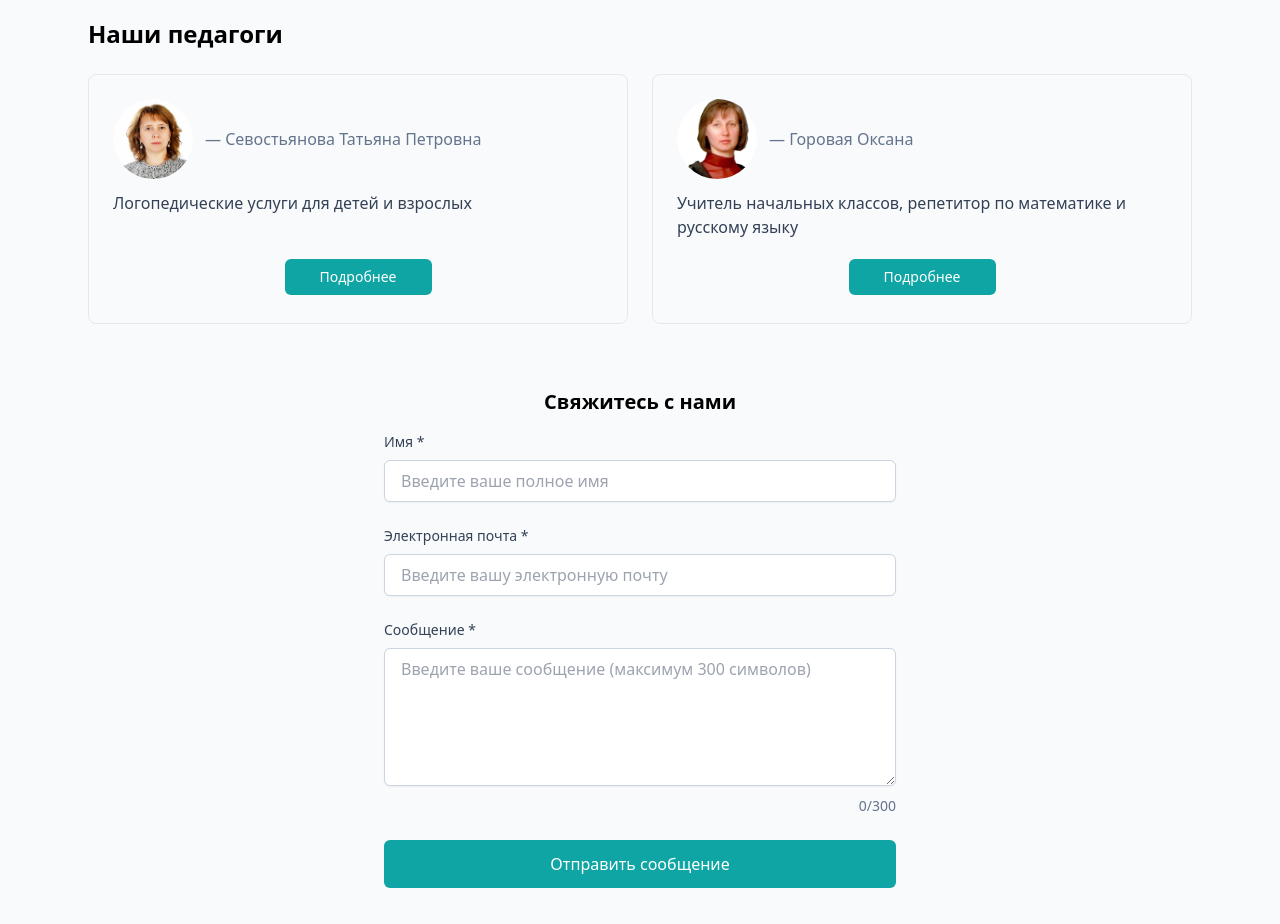
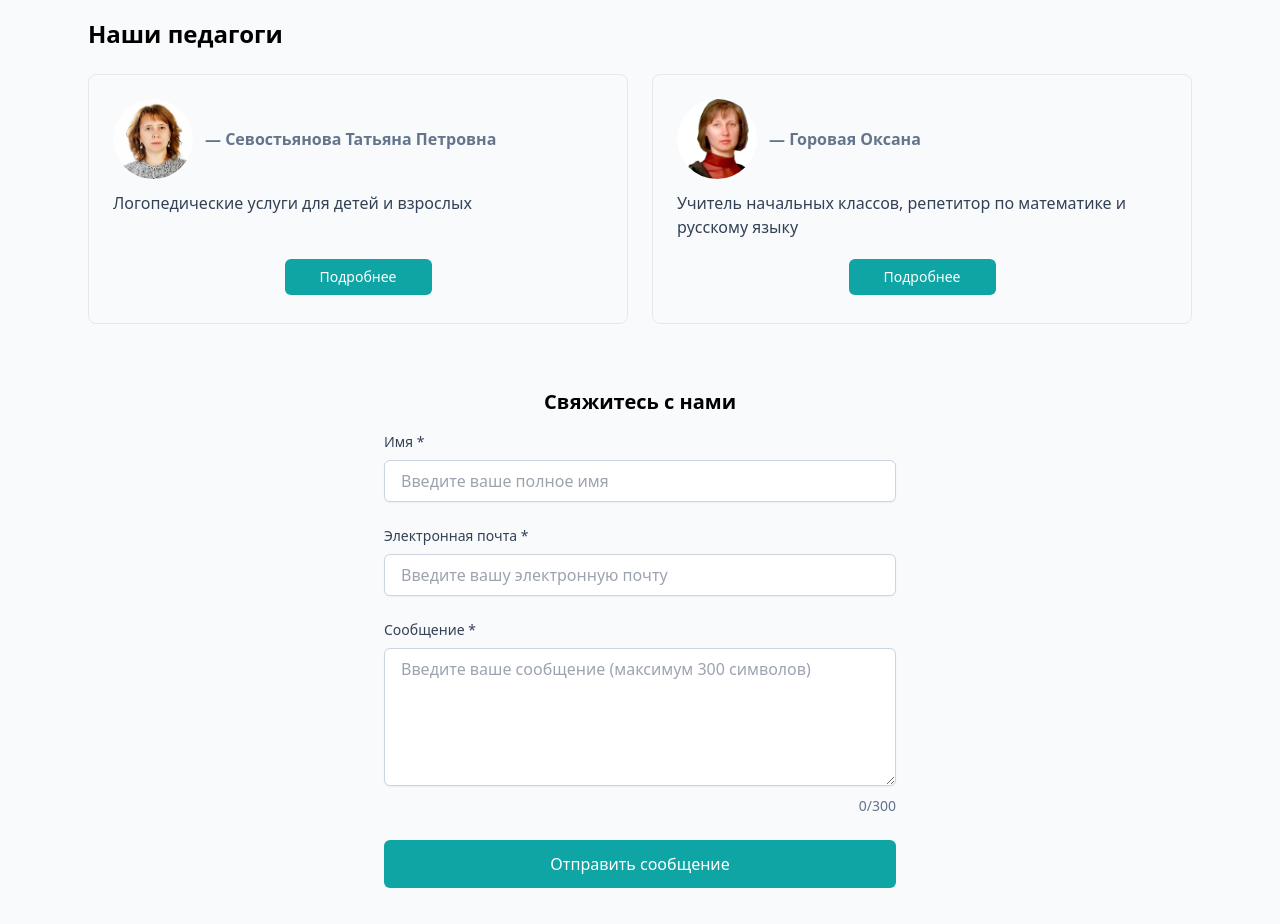
Before and after one commit to sebaural/speech-development, a React (Vite) app: page / in a window 1280 px wide. Shown: the part 980-1904 px from the top of the page. Built offline with nearby package versions, Linux system fonts and the light colour scheme.

Commit message:
teacher's card styling

```diff
--- a/src/components/Teachers.tsx
+++ b/src/components/Teachers.tsx
@@ -30,7 +30,7 @@ export default function Teachers() {
                       <img src={t.image} alt={`${t.name}`} className="h-16 w-16 sm:h-20 sm:w-20 rounded-full object-cover flex-shrink-0" />
                     ) : null}
                     <div className="text-center sm:text-left min-w-0">
-                      <div className="text-sm sm:text-base text-slate-500 break-words">— {t.name}</div>
+                      <div className="text-sm sm:text-base text-slate-500 break-words font-bold">— {t.name}</div>
                     </div>
                   </div>
 
```
